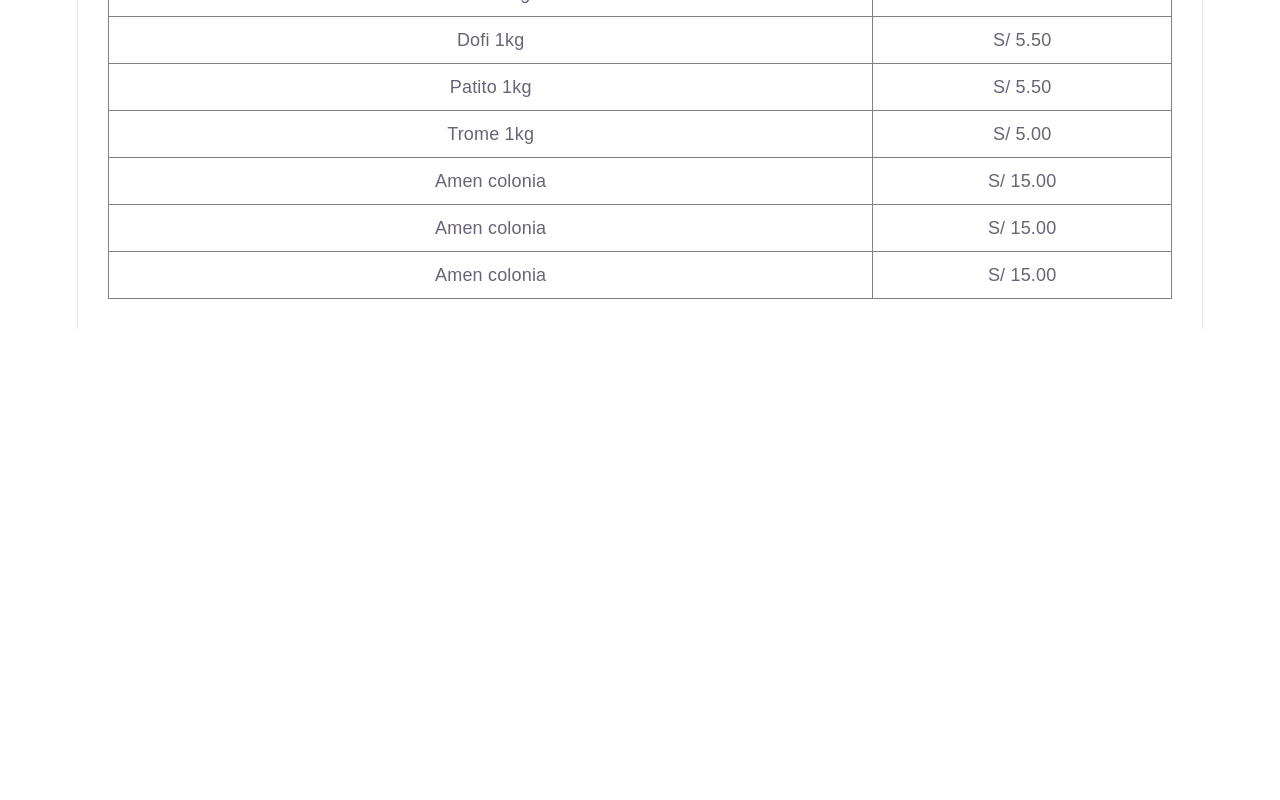
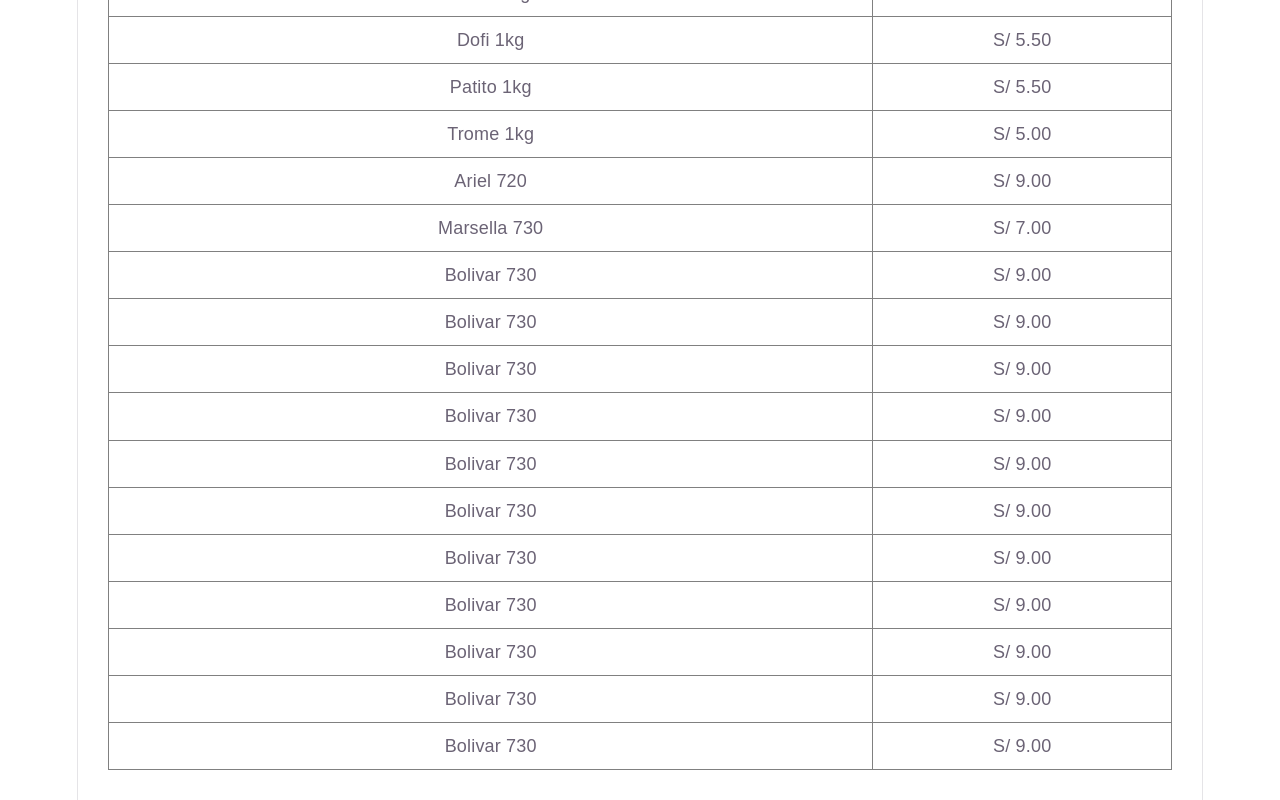
Before and after one commit to adrianchungalalupu-afk/Stuwar, a React (Vite) app: page / in a window 1280 px wide. Shown: the part 1480-2280 px from the top of the page. Before the commit the page ends 1809 px from the top, so only its background shows below. Built offline with nearby package versions, Linux system fonts and the light colour scheme.

Commit message:
Agregué nuevos productos

```diff
--- a/src/App.jsx
+++ b/src/App.jsx
@@ -32,9 +32,19 @@
     { id: 28, nombre: "Dofi 1kg", precio: 5.50 },
     { id: 29, nombre: "Patito 1kg", precio: 5.50 },
     { id: 30, nombre: "Trome 1kg", precio: 5.0 },
-    { id: 31, nombre: "Amen colonia", precio: 15.0 },
-    { id: 32, nombre: "Amen colonia", precio: 15.0 },
-    { id: 33, nombre: "Amen colonia", precio: 15.0 },
+    { id: 31, nombre: "Ariel 720", precio: 9.0 },
+    { id: 32, nombre: "Marsella 730", precio:   7.0 },
+    { id: 33, nombre: "Bolivar 730", precio: 9.0 },
+    { id: 34, nombre: "Bolivar 730", precio: 9.0 },
+    { id: 35, nombre: "Bolivar 730", precio: 9.0 },
+    { id: 36, nombre: "Bolivar 730", precio: 9.0 },
+    { id: 37, nombre: "Bolivar 730", precio: 9.0 },
+    { id: 38, nombre: "Bolivar 730", precio: 9.0 },
+    { id: 39, nombre: "Bolivar 730", precio: 9.0 },
+    { id: 40, nombre: "Bolivar 730", precio: 9.0 },
+    { id: 41, nombre: "Bolivar 730", precio: 9.0 },
+    { id: 42, nombre: "Bolivar 730", precio: 9.0 },
+    { id: 43, nombre: "Bolivar 730", precio: 9.0 },
   ]);
   const [busqueda, setBusqueda] = useState("");
   const productosFiltrados = productos.filter((producto) =>
```
